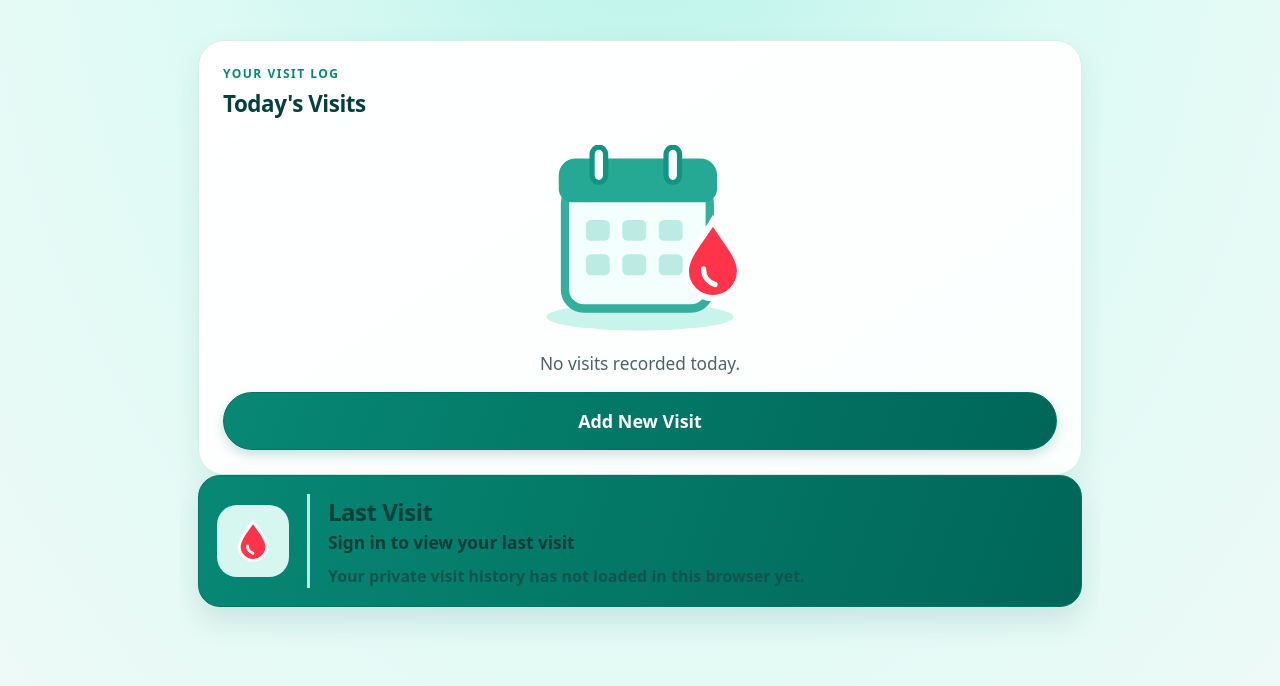
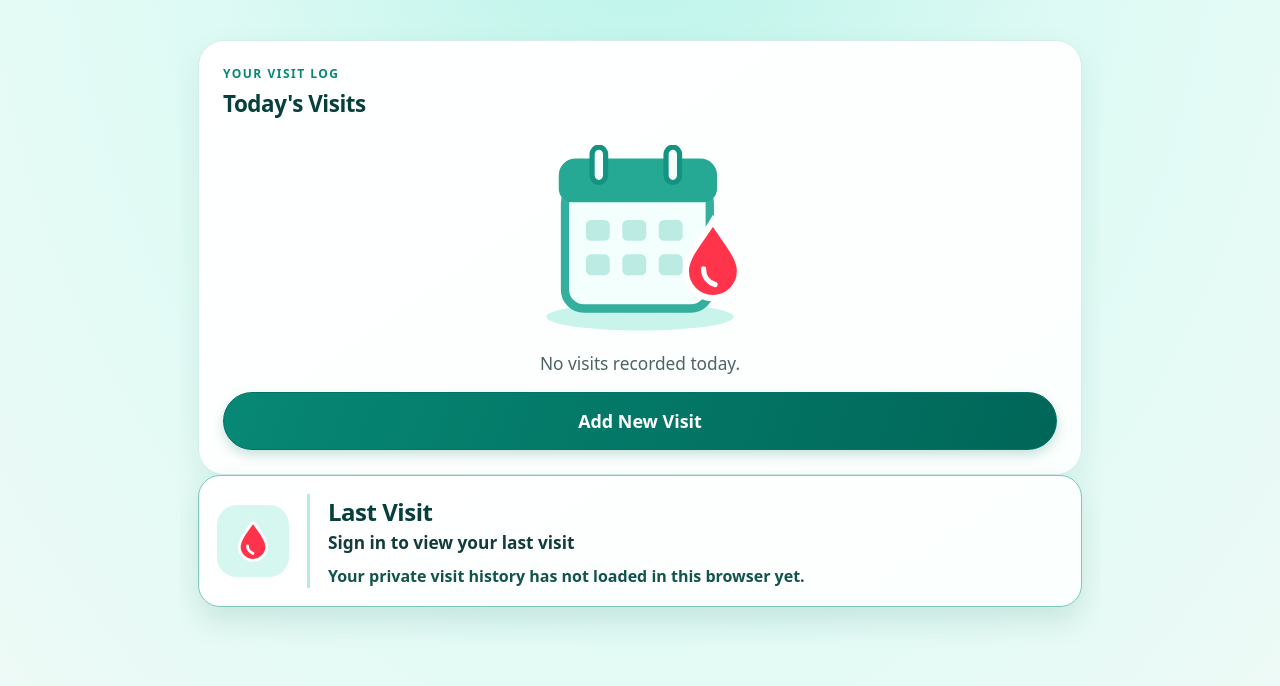
Before and after one commit to badgerbalm/donation-log, a plain HTML site: page index.html in a window 1280 px wide. In both pictures the pointer is over the button "No saved CSL visit to review". Shown: the part 156-842 px from the top of the page. Drawn offline with Linux system fonts and the light colour scheme.

Commit message:
Fix Last Visit card contrast

```diff
--- a/index.html
+++ b/index.html
@@ -8,7 +8,7 @@
 <link rel="apple-touch-icon" sizes="180x180" href="icon-180-v2.png">
 <link rel="manifest" href="manifest.webmanifest">
 <title>Donation Log</title>
-<link rel="stylesheet" href="style.css?v=lastvisit-card-style-20261124-52">
+<link rel="stylesheet" href="style.css?v=lastvisit-card-contrast-20261124-53">
 <script src="menu.js?v=direct-menu-v2-20261112" defer></script>
 <script src="navigation.js?v=home-history-nav-20261124-51" defer></script>
 <script src="jsQR.js?v=1.4.0" defer></script>
--- a/style.css
+++ b/style.css
@@ -361,11 +361,12 @@ button.last-visit-card:disabled{cursor:default;opacity:1}
 @media(max-width:480px){.header-row{gap:8px}.header-row .home-nav-button{flex-basis:60px;width:60px;min-width:60px}.header-row .menu-button{min-width:78px;padding-inline:8px}.history-visit-list{padding:12px}.history-visit-list #history li{grid-template-columns:1fr}.history-visit-list #history .actions{justify-content:flex-start}}
 
 
-/* Keep Last Visit tappable while preserving the original summary card appearance. */
-main button.last-visit-card,
-main button.last-visit-card:hover,
-main button.last-visit-card:focus,
-main button.last-visit-card:active{
+
+/* Preserve the white Last Visit summary card against the dashboard button theme. */
+body:not(.menu-open) main button.last-visit-card:not(.menu-link):not(.menu-button),
+body:not(.menu-open) main button.last-visit-card:not(.menu-link):not(.menu-button):hover,
+body:not(.menu-open) main button.last-visit-card:not(.menu-link):not(.menu-button):focus,
+body:not(.menu-open) main button.last-visit-card:not(.menu-link):not(.menu-button):active{
   display:flex;
   align-items:center;
   width:100%;
@@ -381,8 +382,14 @@ main button.last-visit-card:active{
   box-shadow:0 12px 30px #126d5b17;
   filter:none;
 }
-main button.last-visit-card:hover{border-color:#7bc7b9;box-shadow:0 14px 30px #126d5b24}
-main button.last-visit-card:focus-visible{outline:3px solid #138c78;outline-offset:2px}
-.last-visit-card h2{color:#063f3b}
-.last-visit-card .last-visit-date{color:#123b3a}
-.last-visit-card .last-visit-details{color:#12544d}
+body:not(.menu-open) main button.last-visit-card:not(.menu-link):not(.menu-button):hover{
+  border-color:#7bc7b9;
+  box-shadow:0 14px 30px #126d5b24;
+}
+body:not(.menu-open) main button.last-visit-card:not(.menu-link):not(.menu-button):focus-visible{
+  outline:3px solid #138c78;
+  outline-offset:2px;
+}
+body:not(.menu-open) main button.last-visit-card:not(.menu-link):not(.menu-button) h2{color:#063f3b}
+body:not(.menu-open) main button.last-visit-card:not(.menu-link):not(.menu-button) .last-visit-date{color:#123b3a}
+body:not(.menu-open) main button.last-visit-card:not(.menu-link):not(.menu-button) .last-visit-details{color:#12544d}
```
